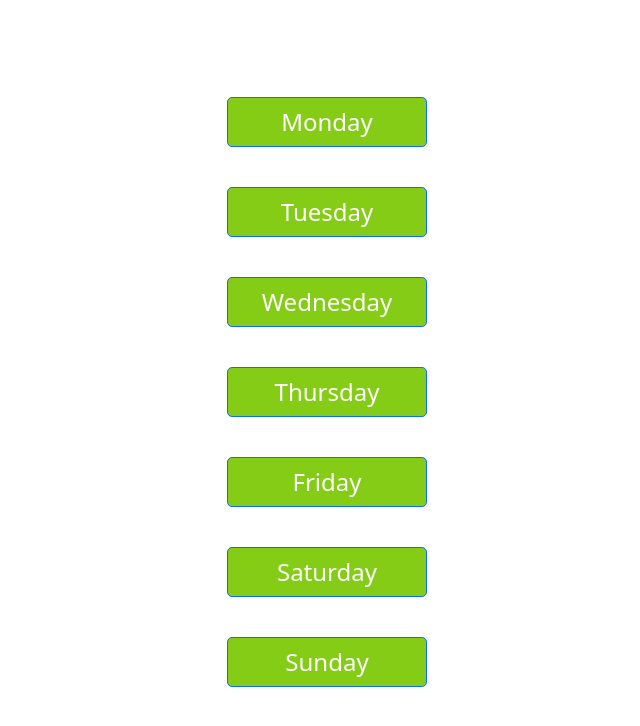
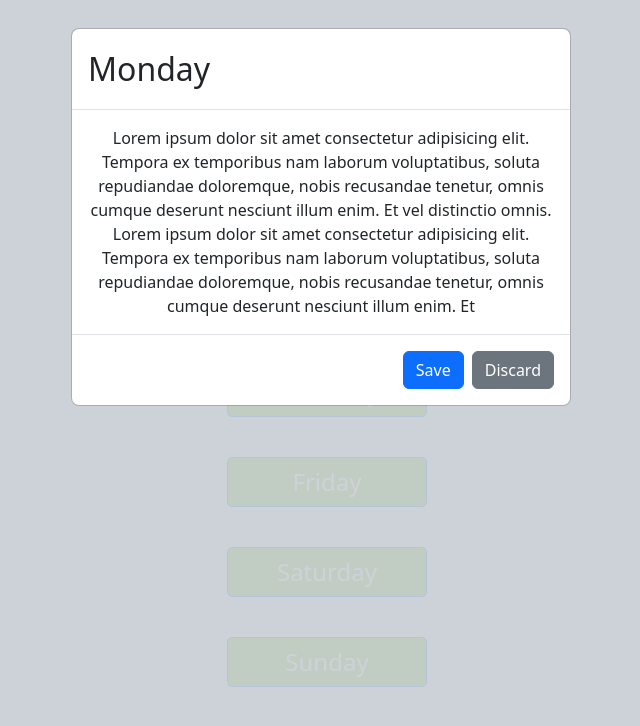
Before and after one commit to Laulajainen/Foodprep, a React (Vite) app in the folder Foodprep.Web/: page / in a window 1280 px wide. Both pictures are taken after a click on the button "Monday". Shown: the top 726 px of the page, without its empty margins (319-959 px from the left). Built offline with nearby package versions, Linux system fonts and the light colour scheme.

Commit message:
added modal function

```diff
--- a/Foodprep.Web/src/components/weeklyDay.jsx
+++ b/Foodprep.Web/src/components/weeklyDay.jsx
@@ -1,19 +1,8 @@
-// import DayModal from "./dayModal";
 import "bootstrap/dist/css/bootstrap.min.css";
+import "bootstrap/dist/js/bootstrap.bundle.min.js";
 import { useState } from "react";
 
-export default function WeeklyDay() {
-  const [selectedDay, setSelectedDay] = useState(null);
-  return (
-    <div>
-      <Day onDayClick={setSelectedDay} />
-      {selectedDay && (
-        <DayModal day={selectedDay} onClose={() => setSelectedDay(null)} />
-      )}
-    </div>
-  );
-}
-
+// List of days
 const days = [
   "Monday",
   "Tuesday",
@@ -24,6 +13,20 @@ const days = [
   "Sunday",
 ];
 
+// Main component
+export default function WeeklyDay() {
+  const [selectedDay, setSelectedDay] = useState(""); // track the selected day
+  return (
+    <div>
+      {/* // Render the list of days */}
+      <Day setSelectedDay={setSelectedDay} />
+      {/* // Render the modal with details of selected day */}
+      <DayModal day={selectedDay} />
+    </div>
+  );
+}
+
+// Styling
 const styles = {
   days: {
     display: "flex",
@@ -41,61 +44,66 @@ const styles = {
   },
 };
 
-function DayButton({ day, onClick }) {
+// Component for each day, which triggers modal on click
+function DayButton({ day, setSelectedDay }) {
+  // Set the selected day in state
+  const handleClick = () => {
+    setSelectedDay(day);
+  };
   return (
     <button
       type="button"
       className="btn btn-primary"
       style={styles.dayButton}
-      // data-bs-toggle="modal"
-      // data-bs-target="#dayModal"
-      onClick={() => onClick(day)}
+      data-bs-toggle="modal"
+      data-bs-target="#dayModal"
+      onClick={handleClick}
     >
       {day}
     </button>
   );
 }
 
-function Day({ onDayClick }) {
+// Render list of days as buttons
+function Day({ setSelectedDay }) {
   return (
     <div>
       <ul style={styles.days}>
         {days.map((day) => (
-          <DayButton key={day} day={day} onClick={onDayClick} />
+          <DayButton key={day} day={day} setSelectedDay={setSelectedDay} />
         ))}
       </ul>
     </div>
   );
 }
 
-function DayModal({ day, onClose }) {
+// Modal that shows the day's details
+function DayModal({ day }) {
   return (
+    <>
       <div
-      className="modal show fade"
-      key="dayModals"
+        className="modal fade"
+        id="dayModal"
+        key="dayModal"
         role="dialog"
+        tabIndex="-1"
+        style={{ backgroundColor: "rgba(226,232,240,0.8)" }}
+        aria-labelledby="exampleModalLabel"
         aria-hidden="true"
-      tabIndex="-1"
       >
-      <div className="modal-dialog" role="document">
+        <div className="modal-dialog">
+          <div className="modal-content">
             <div className="modal-header">
               <h2 className="modal-title">{day}</h2>
             </div>
             <div className="modal-body">
-          Lorem ipsum dolor sit amet consectetur, adipisicing elit. Repellat,
-          architecto nihil quidem atque ratione odio ipsam quam sint. Vero
-          officia numquam porro veniam voluptas esse exercitationem nostrum
-          accusantium alias eveniet! Lorem ipsum dolor sit amet consectetur,
-          adipisicing elit. Repellat, architecto nihil quidem atque ratione odio
-          ipsam quam sint. Vero officia numquam porro veniam voluptas esse
-          exercitationem nostrum accusantium alias eveniet! Lorem ipsum dolor
-          sit amet consectetur, adipisicing elit. Repellat, architecto nihil
-          quidem atque ratione odio ipsam quam sint. Vero officia numquam porro
-          veniam voluptas esse exercitationem nostrum accusantium alias eveniet!
-          Lorem ipsum dolor sit amet consectetur, adipisicing elit. Repellat,
-          architecto nihil quidem atque ratione odio ipsam quam sint. Vero
-          officia numquam porro veniam voluptas esse exercitationem nostrum
-          accusantium alias eveniet!
+              Lorem ipsum dolor sit amet consectetur adipisicing elit. Tempora
+              ex temporibus nam laborum voluptatibus, soluta repudiandae
+              doloremque, nobis recusandae tenetur, omnis cumque deserunt
+              nesciunt illum enim. Et vel distinctio omnis. Lorem ipsum dolor
+              sit amet consectetur adipisicing elit. Tempora ex temporibus nam
+              laborum voluptatibus, soluta repudiandae doloremque, nobis
+              recusandae tenetur, omnis cumque deserunt nesciunt illum enim. Et
             </div>
             <div className="modal-footer">
               <button type="button" className="btn btn-primary">
@@ -104,14 +112,14 @@ function DayModal({ day, onClose }) {
               <button
                 type="button"
                 className="btn btn-secondary"
-            style={{ color: "red" }}
-            // data-bs-dismiss="modal"
-            onClick={onClose}
+                data-bs-dismiss="modal"
               >
                 Discard
               </button>
             </div>
           </div>
         </div>
+      </div>
+    </>
   );
 }
```
Also changed, not shown: Foodprep.Web/src/components/dayModal.jsx (deleted, +0 -43 lines), 2 other files (tests, documents, lock files or other folders). Lines whose indentation alone changed are shown as unchanged.
